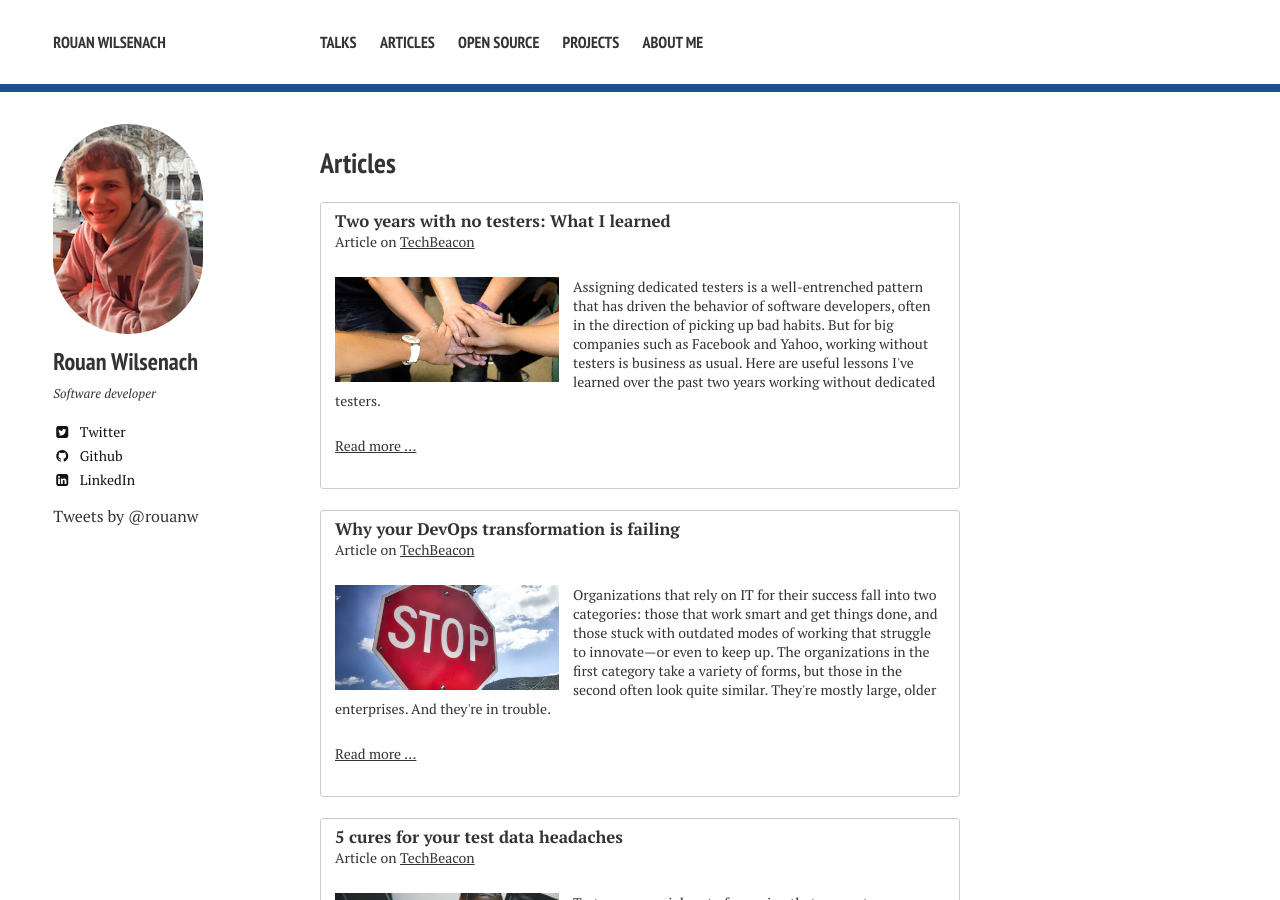
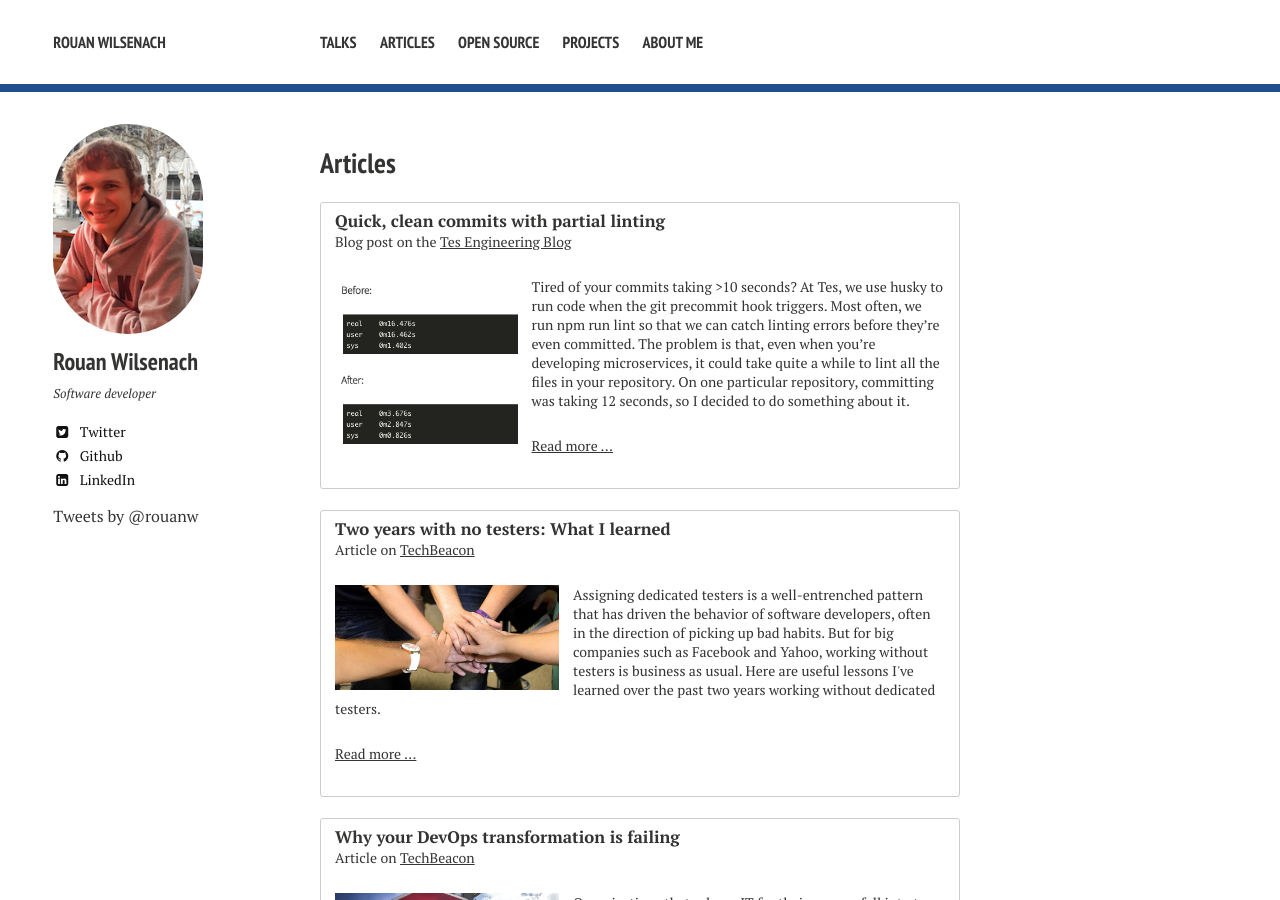
Before and after one commit to rouanw/rouanw.github.io, a Jekyll site: the page built from publications/index.md, in a window 1280 px wide and 900 px high. Built offline with Jekyll 4.4.1, drawn with Linux system fonts in a browser that asks for light colours; nearby versions of some CDN libraries; some web fonts are replaced; comment, search, counter and statistics services are not loaded.

Commit message:
add tes linting blog post

```diff
--- a/publications/index.md
+++ b/publications/index.md
@@ -5,6 +5,8 @@ tags: [Rouan, Wilsenach, ThoughtWorks, agile, software, developer, development,
 share: false
 ---
 <h2>Articles</h2>
+
+{% include _promo.html title="Quick, clean commits with partial linting" type="Blog post on the" publication="Tes Engineering Blog" url="https://engineering.tes.com/post/quick-clean-commits-with-partial-linting-lint-staged/" imageUrl="images/partial-linting-speed.png" description="Tired of your commits taking >10 seconds? At Tes, we use husky to run code when the git precommit hook triggers. Most often, we run npm run lint so that we can catch linting errors before they’re even committed. The problem is that, even when you’re developing microservices, it could take quite a while to lint all the files in your repository. On one particular repository, committing was taking 12 seconds, so I decided to do something about it." %}
 
 {% include _promo.html title="Two years with no testers: What I learned" type="Article on" publication="TechBeacon" url="https://techbeacon.com/two-years-no-testers-what-i-learned" imageUrl="images/all-in-quality.jpg" description="Assigning dedicated testers is a well-entrenched pattern that has driven the behavior of software developers, often in the direction of picking up bad habits. But for big companies such as Facebook and Yahoo, working without testers is business as usual. Here are useful lessons I've learned over the past two years working without dedicated testers." %}
 
```
Also changed, not shown: images/partial-linting-speed.png (added).
